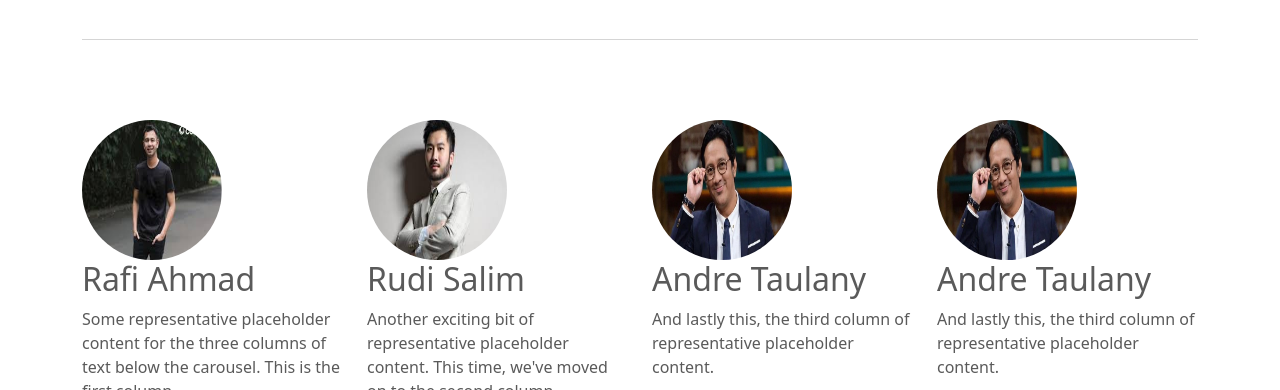
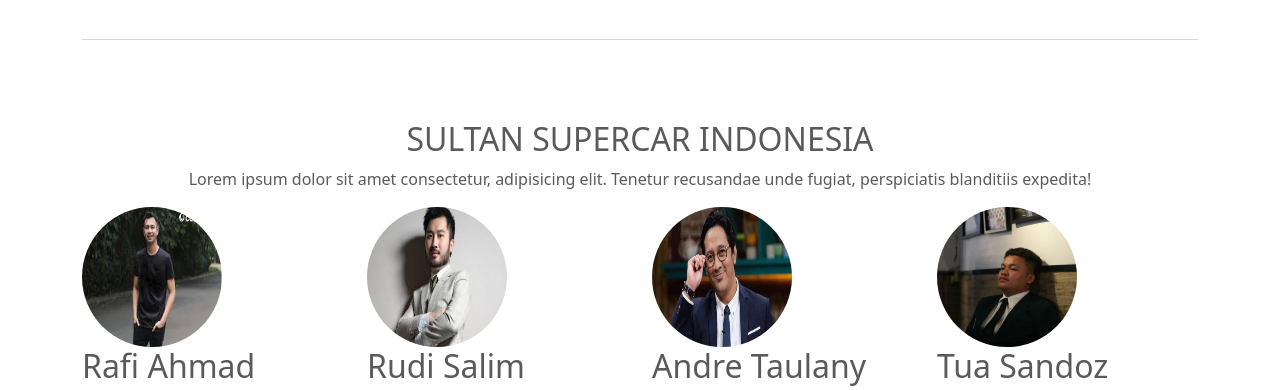
Before and after one commit to FajarRhamdhani/projectkelas1, a plain HTML site: page about.html in a window 1280 px wide. Shown: the part 3000-3390 px from the top of the page. Drawn offline with nearby package versions, Linux system fonts and the light colour scheme.

Commit message:
menambahkan file foto tua

```diff
--- a/about.html
+++ b/about.html
@@ -203,12 +203,17 @@
             </div>
 
             <hr class="featurette-divider">
-
+            <div class="container">
+                <div class="col-12 text-center user">
+                  <h2>SULTAN SUPERCAR INDONESIA</h2>
+                  <p>Lorem ipsum dolor sit amet consectetur, adipisicing elit. Tenetur recusandae unde fugiat, perspiciatis
+                    blanditiis expedita!</p>
+                </div>
+              </div>
             <!-- /END THE FEATURETTES -->
             <div class="row">
                 <div class="col-lg-3">
-                    <img src="ra.jpg" class="bd-placeholder-img rounded-circle" alt="" width="140"
-                        height="140">
+                    <img src="ra.jpg" class="bd-placeholder-img rounded-circle" alt="" width="140" height="140">
 
                     <h2>Rafi Ahmad</h2>
                     <p>Some representative placeholder content for the three columns of text below the carousel. This is
@@ -216,8 +221,7 @@
                     <p><a class="btn btn-secondary" href="#">View details &raquo;</a></p>
                 </div><!-- /.col-lg-4 -->
                 <div class="col-lg-3">
-                    <img src="rudisalim.jpg" class="bd-placeholder-img rounded-circle" alt="" width="140"
-                        height="140">
+                    <img src="rudisalim.jpg" class="bd-placeholder-img rounded-circle" alt="" width="140" height="140">
 
                     <h2>Rudi Salim</h2>
                     <p>Another exciting bit of representative placeholder content. This time, we've moved on to the
@@ -225,16 +229,18 @@
                     <p><a class="btn btn-secondary" href="#">View details &raquo;</a></p>
                 </div><!-- /.col-lg-4 -->
                 <div class="col-lg-3">
-                    <img src="andre_taulany.webp" class="bd-placeholder-img rounded-circle" alt="" width="140" height="140">
+                    <img src="andre_taulany.webp" class="bd-placeholder-img rounded-circle" alt="" width="140"
+                        height="140">
 
                     <h2>Andre Taulany</h2>
                     <p>And lastly this, the third column of representative placeholder content.</p>
                     <p><a class="btn btn-secondary" href="#">View details &raquo;</a></p>
                 </div><!-- /.col-lg-4 -->
                 <div class="col-lg-3">
-                    <img src="andre_taulany.webp" class="bd-placeholder-img rounded-circle" alt="" width="140" height="140">
+                    <img src="tua sandoz.jpg" class="bd-placeholder-img rounded-circle" alt="" width="140"
+                        height="140">
 
-                    <h2>Andre Taulany</h2>
+                    <h2>Tua Sandoz</h2>
                     <p>And lastly this, the third column of representative placeholder content.</p>
                     <p><a class="btn btn-secondary" href="#">View details &raquo;</a></p>
                 </div><!-- /.col-lg-4 -->
```
Also changed, not shown: tua sandoz.jpg (added).
